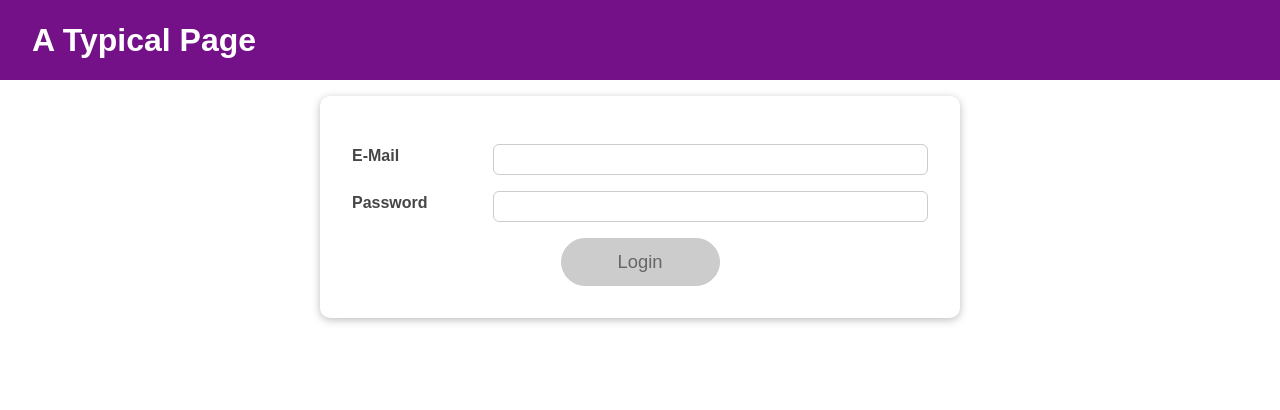
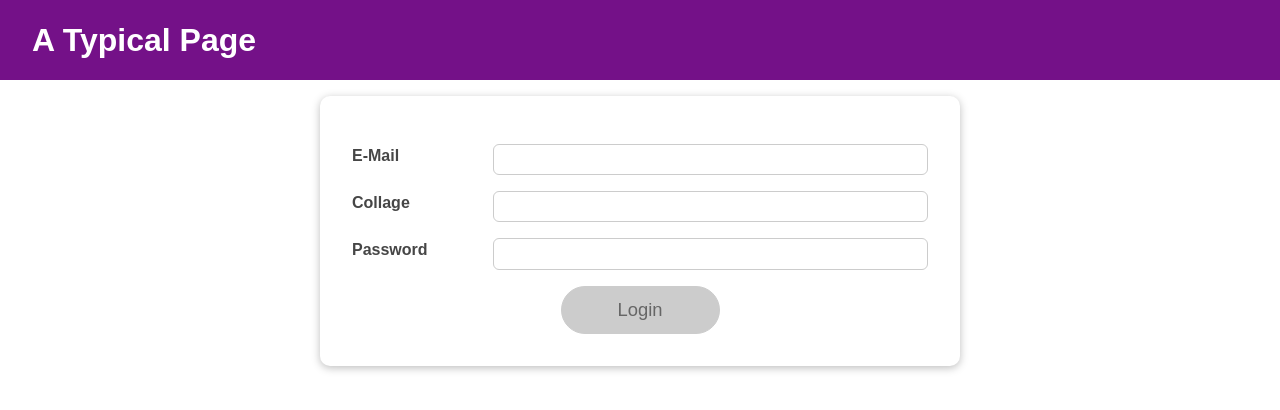
Before and after one commit to ajiths10/LoginPage-React-App, a React (Create React App) app: page / in a window 1280 px wide. Shown: the top 410 px of the page. Built offline with nearby package versions, Linux system fonts and the light colour scheme.

Commit message:
Add new field and check its validation

```diff
--- a/src/components/Login/Login.js
+++ b/src/components/Login/Login.js
@@ -1,4 +1,4 @@
-import React, { useState, useEffect } from 'react';
+import React, { useState , useEffect} from 'react';
 
 import Card from '../UI/Card/Card';
 import classes from './Login.module.css';
@@ -10,12 +10,15 @@ const Login = (props) => {
   const [enteredPassword, setEnteredPassword] = useState('');
   const [passwordIsValid, setPasswordIsValid] = useState();
   const [formIsValid, setFormIsValid] = useState(false);
+  const [enteredCollage , setEnteredCollage] = useState('');
+  const [collageValid,setCollageIsValid]= useState('');
 
-  useEffect(() => {
+  useEffect(()=>{
     setFormIsValid(
-      enteredEmail.includes('@') && enteredPassword.trim().length > 6
+      enteredEmail.includes('@') && enteredCollage.includes('collage') && enteredPassword.trim().length > 6
     );
-  }, [enteredEmail, enteredPassword]);
+
+  },[enteredEmail, enteredCollage ,enteredPassword]);
 
   const emailChangeHandler = (event) => {
     setEnteredEmail(event.target.value);
@@ -23,6 +26,13 @@ const Login = (props) => {
 
   const passwordChangeHandler = (event) => {
     setEnteredPassword(event.target.value);
+  };
+
+  const collageChangeHandler = (event) =>{
+    setEnteredCollage(event.target.value);
+  };
+  const validateCollageHandler = () => {
+    setCollageIsValid(enteredCollage.includes('collage'));
   };
 
   const validateEmailHandler = () => {
@@ -57,6 +67,20 @@ const Login = (props) => {
         </div>
         <div
           className={`${classes.control} ${
+            collageValid === false ? classes.invalid : ''
+          }`}
+        >
+          <label htmlFor="email">Collage</label>
+          <input
+            type="text"
+            id="collage"
+            value={enteredCollage}
+            onChange={collageChangeHandler}
+            onBlur={validateCollageHandler}
+          />
+        </div>
+        <div
+          className={`${classes.control} ${
             passwordIsValid === false ? classes.invalid : ''
           }`}
         >
```
Also changed, not shown: 1 other file (tests, documents, lock files or other folders).
